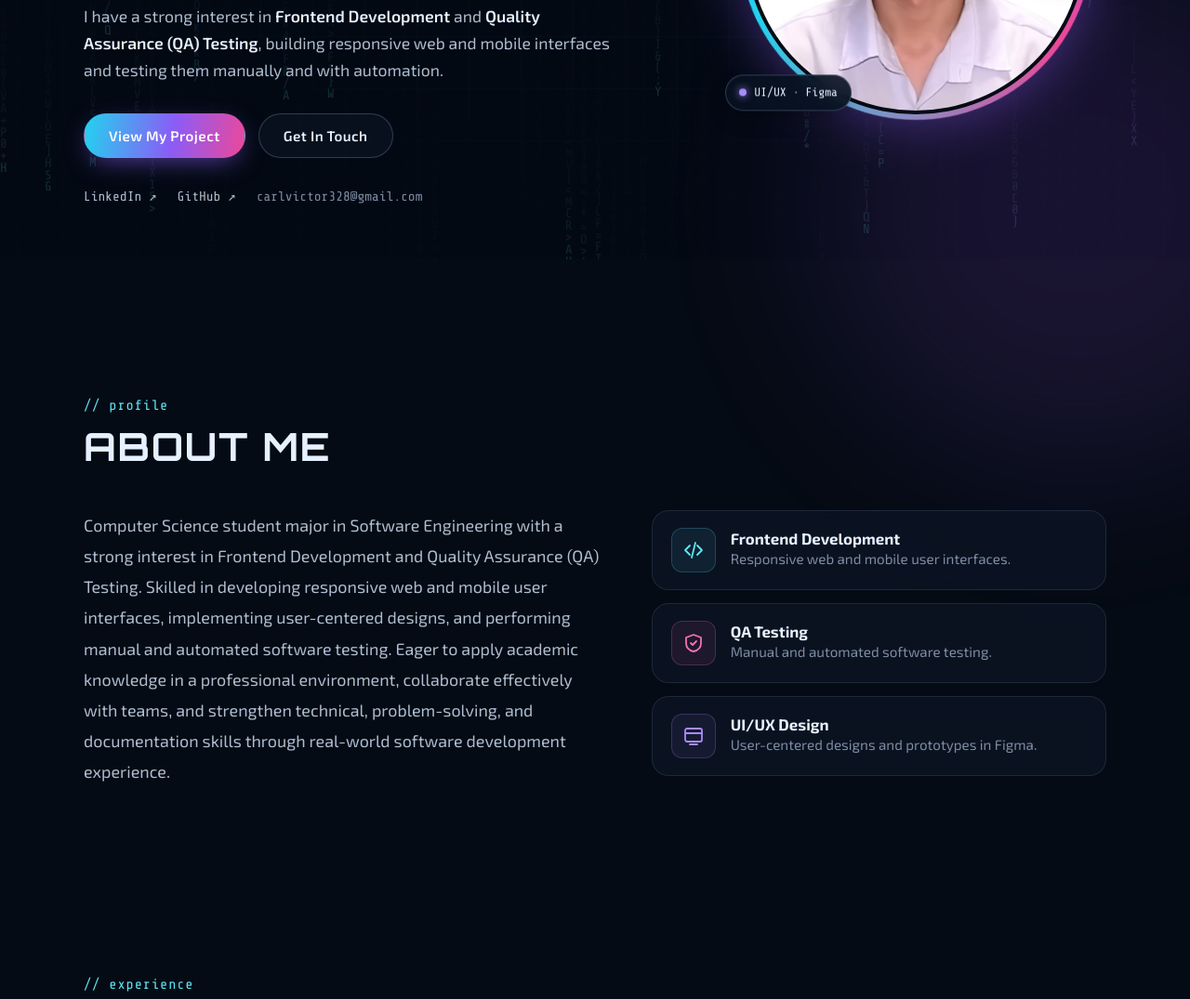
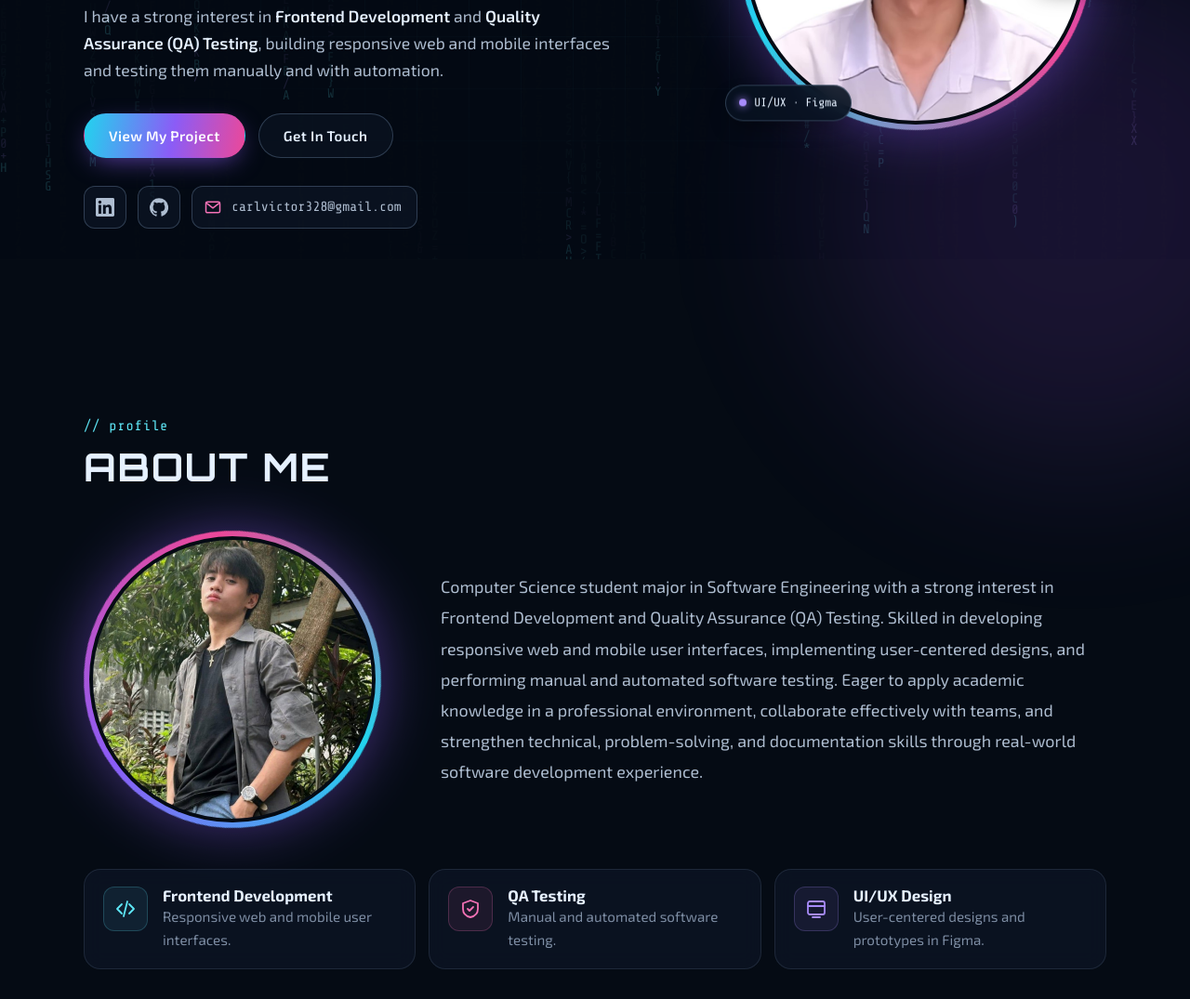
Before and after one commit to civicbuenafe28/Website-Portfolio, a website: page index.html in a window 1280 px wide. Shown: the part 521-1596 px from the top of the page at 93% size. Drawn offline with nearby package versions, Linux system fonts and the light colour scheme.

Commit message:
Add icon buttons for socials and a profile photo in About Me
Co-Authored-By: Claude Opus 5.5 <noreply@anthropic.com>
Claude-Session: https://claude.ai/code/session_017pHCnbyDPEtcHsYenbouR9

```diff
--- a/index.html
+++ b/index.html
@@ -55,11 +55,18 @@
                     <a href="#project" class="btn btn--primary">View My Project</a>
                     <a href="#contact" class="btn btn--outline">Get In Touch</a>
                 </div>
-                <ul class="hero__links">
-                    <li><a href="https://www.linkedin.com/in/carl-victor-buenafe-3b9b0a2b8/" target="_blank" rel="noopener">LinkedIn ↗</a></li>
-                    <li><a href="https://github.com/civicbuenafe28" target="_blank" rel="noopener">GitHub ↗</a></li>
-                    <li><span class="hero__email">carlvictor328@gmail.com</span></li>
-                </ul>
+                <div class="hero__links">
+                    <a class="icon-btn" href="https://www.linkedin.com/in/carl-victor-buenafe-3b9b0a2b8/" target="_blank" rel="noopener" aria-label="LinkedIn profile" title="LinkedIn">
+                        <svg viewBox="0 0 24 24" aria-hidden="true"><path d="M20.45 20.45h-3.56v-5.57c0-1.33-.02-3.04-1.85-3.04-1.85 0-2.14 1.45-2.14 2.94v5.67H9.34V9h3.41v1.56h.05c.48-.9 1.64-1.85 3.37-1.85 3.6 0 4.27 2.37 4.27 5.46v6.28ZM5.34 7.43a2.06 2.06 0 1 1 0-4.13 2.06 2.06 0 0 1 0 4.13ZM7.12 20.45H3.56V9h3.56v11.45ZM22.22 0H1.77C.79 0 0 .77 0 1.73v20.54C0 23.23.79 24 1.77 24h20.45c.98 0 1.78-.77 1.78-1.73V1.73C24 .77 23.2 0 22.22 0Z"/></svg>
+                    </a>
+                    <a class="icon-btn" href="https://github.com/civicbuenafe28" target="_blank" rel="noopener" aria-label="GitHub profile" title="GitHub">
+                        <svg viewBox="0 0 24 24" aria-hidden="true"><path d="M12 .3a12 12 0 0 0-3.8 23.38c.6.12.83-.26.83-.57v-2c-3.34.72-4.04-1.6-4.04-1.6-.55-1.4-1.34-1.77-1.34-1.77-1.08-.74.09-.73.09-.73 1.2.09 1.83 1.24 1.83 1.24 1.07 1.83 2.8 1.3 3.49 1 .1-.78.42-1.3.76-1.6-2.67-.3-5.47-1.33-5.47-5.93 0-1.31.47-2.38 1.24-3.22-.14-.3-.54-1.52.1-3.18 0 0 1-.32 3.3 1.23a11.5 11.5 0 0 1 6 0c2.28-1.55 3.29-1.23 3.29-1.23.64 1.66.24 2.88.12 3.18a4.65 4.65 0 0 1 1.23 3.22c0 4.61-2.8 5.63-5.48 5.92.42.36.81 1.1.81 2.22v3.29c0 .32.21.7.82.58A12 12 0 0 0 12 .3Z"/></svg>
+                    </a>
+                    <span class="hero__email">
+                        <svg viewBox="0 0 24 24" aria-hidden="true"><rect x="3" y="5" width="18" height="14" rx="2"/><path d="m3.5 6.5 8.5 6.5 8.5-6.5"/></svg>
+                        <span class="hero__email-text">carlvictor328@gmail.com</span>
+                    </span>
+                </div>
             </div>
 
             <div class="hero__visual">
@@ -80,7 +87,13 @@
                 <h2 class="section__title">About Me</h2>
             </header>
             <div class="profile">
-                <p class="profile__text">Computer Science student major in Software Engineering with a strong interest in Frontend Development and Quality Assurance (QA) Testing. Skilled in developing responsive web and mobile user interfaces, implementing user-centered designs, and performing manual and automated software testing. Eager to apply academic knowledge in a professional environment, collaborate effectively with teams, and strengthen technical, problem-solving, and documentation skills through real-world software development experience.</p>
+                <div class="profile__intro">
+                    <div class="avatar avatar--about">
+                        <div class="avatar__ring" aria-hidden="true"></div>
+                        <img src="assets/img/carl-about.jpg" alt="Carl Victor Buenafe standing outdoors" width="900" height="900" loading="lazy">
+                    </div>
+                    <p class="profile__text">Computer Science student major in Software Engineering with a strong interest in Frontend Development and Quality Assurance (QA) Testing. Skilled in developing responsive web and mobile user interfaces, implementing user-centered designs, and performing manual and automated software testing. Eager to apply academic knowledge in a professional environment, collaborate effectively with teams, and strengthen technical, problem-solving, and documentation skills through real-world software development experience.</p>
+                </div>
                 <ul class="focus">
                     <li class="panel focus__item">
                         <svg viewBox="0 0 24 24" aria-hidden="true"><path d="M8 7 3 12l5 5M16 7l5 5-5 5M14 4l-4 16"/></svg>
--- a/styles/main.css
+++ b/styles/main.css
@@ -157,10 +157,21 @@ h1, h2, h3 { line-height: 1.15; text-wrap: balance; }
 .hero__lede { margin-top: 18px; max-width: 36rem; color: var(--text-2); font-size: 1.1rem; }
 .hero__lede strong { color: var(--text); font-weight: 600; }
 .hero__cta { display: flex; flex-wrap: wrap; gap: 14px; margin-top: 32px; }
-.hero__links { display: flex; flex-wrap: wrap; gap: 8px 22px; margin-top: 30px; font-family: var(--f-mono); font-size: .9rem; color: var(--muted); }
-.hero__links a { text-decoration: none; color: var(--text-2); transition: color .2s ease; }
-.hero__links a:hover { color: var(--cyan); }
-.hero__email { user-select: all; }
+.hero__links { display: flex; flex-wrap: wrap; align-items: center; gap: 12px; margin-top: 30px; }
+.icon-btn {
+	display: grid; place-items: center; width: 46px; height: 46px; border-radius: 12px;
+	color: var(--text-2); background: rgba(13, 22, 38, .7); border: 1px solid var(--line-strong);
+	transition: color .2s ease, border-color .2s ease, transform .2s ease, box-shadow .2s ease;
+}
+.icon-btn svg { width: 20px; height: 20px; fill: currentColor; }
+.icon-btn:hover { color: var(--cyan); border-color: var(--cyan); transform: translateY(-2px); box-shadow: 0 0 18px rgba(94, 231, 247, .3); }
+.hero__email {
+	display: inline-flex; align-items: center; gap: 10px; min-height: 46px; padding: 0 16px 0 12px; border-radius: 12px;
+	font-family: var(--f-mono); font-size: .92rem; color: var(--text-2);
+	background: rgba(13, 22, 38, .7); border: 1px solid var(--line-strong);
+}
+.hero__email svg { flex: none; width: 20px; height: 20px; fill: none; stroke: var(--pink); stroke-width: 1.8; stroke-linecap: round; stroke-linejoin: round; }
+.hero__email-text { user-select: all; overflow-wrap: anywhere; }
 
 .hero__visual { position: relative; justify-self: center; width: min(100%, 380px); }
 .avatar { position: relative; aspect-ratio: 1; border-radius: 50%; padding: 10px; }
@@ -218,9 +229,13 @@ h1, h2, h3 { line-height: 1.15; text-wrap: balance; }
 .panel:hover { border-color: var(--line-strong); }
 
 /* profile */
-.profile { display: grid; grid-template-columns: 1.15fr 1fr; gap: clamp(24px, 4vw, 48px); align-items: start; }
-.profile__text { font-size: 1.12rem; color: var(--text-2); line-height: 1.85; max-width: 38rem; }
-.focus { display: grid; gap: 14px; }
+.profile { display: grid; gap: clamp(28px, 4vw, 44px); }
+.profile__intro { display: grid; grid-template-columns: minmax(220px, 320px) 1fr; gap: clamp(28px, 5vw, 64px); align-items: center; }
+.avatar--about { width: 100%; }
+.avatar--about img { object-position: 50% 18%; }
+.avatar--about .avatar__ring { animation-direction: reverse; }
+.profile__text { font-size: 1.12rem; color: var(--text-2); line-height: 1.85; max-width: 44rem; }
+.focus { display: grid; grid-template-columns: repeat(3, 1fr); gap: 14px; }
 .focus__item { display: grid; grid-template-columns: 48px 1fr; column-gap: 16px; padding: 18px 20px; }
 .focus__item:hover { transform: translateX(4px); }
 .focus__item svg {
@@ -232,7 +247,11 @@ h1, h2, h3 { line-height: 1.15; text-wrap: balance; }
 .focus__item:nth-child(3) svg { stroke: var(--purple); background: rgba(167, 139, 250, .08); border-color: rgba(167, 139, 250, .22); }
 .focus__item h3 { font-size: 1.05rem; font-weight: 700; align-self: end; }
 .focus__item p { color: var(--muted); font-size: .95rem; }
-@media (max-width: 900px) { .profile { grid-template-columns: 1fr; } }
+@media (max-width: 900px) { .focus { grid-template-columns: 1fr; } }
+@media (max-width: 760px) {
+	.profile__intro { grid-template-columns: 1fr; justify-items: center; }
+	.avatar--about { width: min(70%, 280px); }
+}
 
 /* timeline */
 .timeline { position: relative; display: grid; gap: 22px; padding-left: 34px; }
```
Also changed, not shown: assets/img/carl-about.jpg (added).
